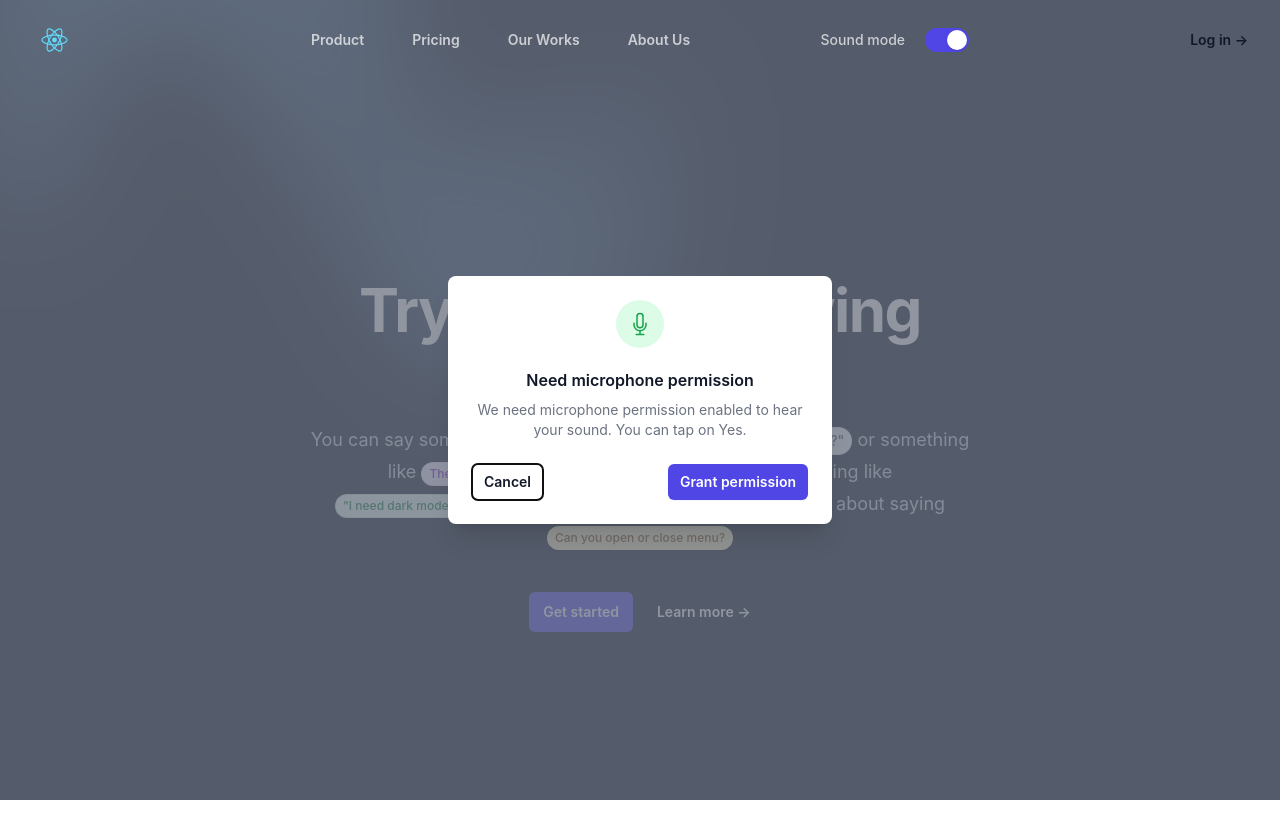
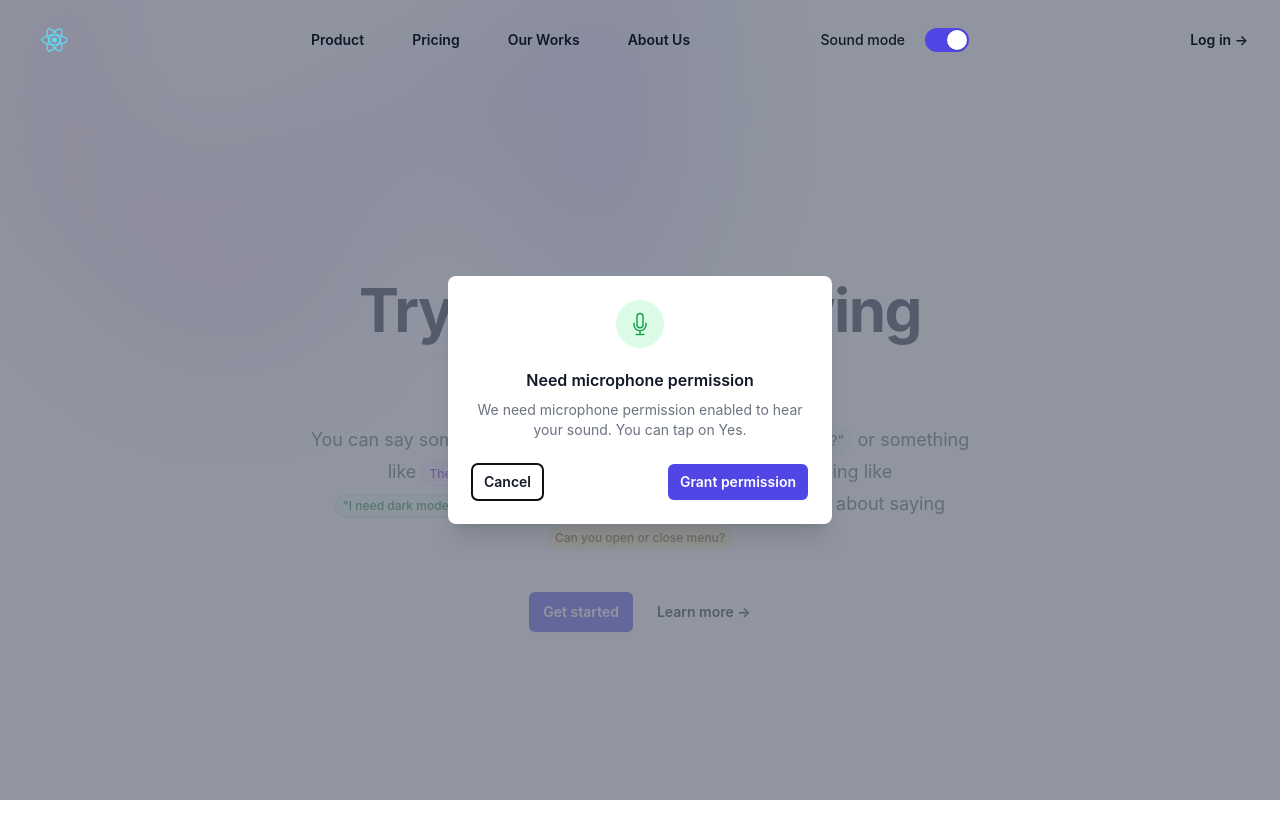
Before and after one commit to pudasainianjan/voiceProjectReact, a React (Create React App) app: page / in a window 1280 px wide. Shown: the top 838 px of the page. Built offline with nearby package versions, Linux system fonts and the light colour scheme.

Commit message:
design update

```diff
--- a/src/modules/homepage/HomePageView.js
+++ b/src/modules/homepage/HomePageView.js
@@ -40,7 +40,7 @@ function HomePageView() {
   const [isListening, setIsListening] = useState(false);
   const [permissionStatus, setPermissionStatus] = useState("");
   const [currentCommand, setCurrentCommand] = useState("");
-  const [isDarkMode, setIsDarkMode] = useState(true);
+  const [isDarkMode, setIsDarkMode] = useState(false);
   const [recognitionStarted, setRecognitionStarted] = useState(false);
   const [isPermissionLoading, setIsPermissionIsLoading] = useState(false);
 
@@ -351,7 +351,13 @@ function HomePageView() {
           <div className="mx-auto max-w-2xl py-32 sm:py-48 lg:py-56">
             {currentCommand && (
               <div className="text-center sm:mb-8 sm:flex sm:justify-center">
-                <div className="relative rounded-full px-5 py-1 text-4xl leading-6 text-gray-600 ring-1 ring-gray-900/10 hover:ring-gray-900/20">
+                <div
+                  className={`mb-7 sm:mb-0 relative rounded-full px-5 py-2 text-4xl leading-7 text-gray-600 ring-1 ${
+                    isDarkMode
+                      ? "ring-white hover:ring-white-900/20"
+                      : "ring-gray-900/10 hover:ring-gray-900/20"
+                  }`}
+                >
                   {currentCommand}
                 </div>
               </div>
```
